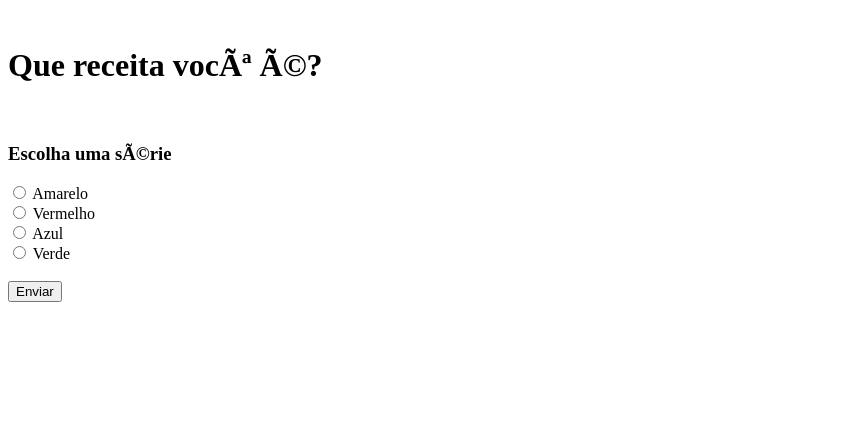
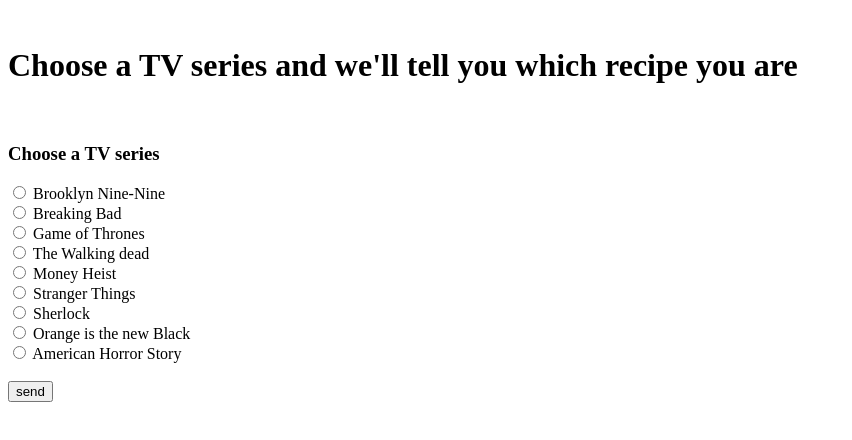
Before and after one commit to juliavpaiva/CompDistribuidaP1, a website: page Form/src/public/form.html in a window 1280 px wide. Shown: the whole page, without its empty margins (0-852 px from the left). Drawn offline with Linux system fonts and the light colour scheme.

Commit message:
updating form

```diff
--- a/Form/src/public/form.html
+++ b/Form/src/public/form.html
@@ -2,13 +2,13 @@
 <html lang="pt-br">
     <head>
         <meta charset="utf=8">
-        <title>Filmes</title>
+        <title>Food Quiz</title>
     </head>
     <body>
 
         <div>
             <br>
-                <h1>Que receita você é?</h1>
+                <h1>Choose a TV series and we'll tell you which recipe you are</h1>
             <br>
         </div>
 
@@ -16,32 +16,56 @@
         <div>
             <form action="/foodquiz" name="Form" method="post">
 
-                    <h3>Escolha uma série</h3>
+                    <h3>Choose a TV series</h3>
 
                     <div>
-                        <input type="radio" name="pergunta" id="amarelo" value="Pumpkin" />
-                        <label for="amarelo">Amarelo</label>
+                        <input type="radio" name="pergunta" id="b99" value="Yogurt" />
+                        <label for="b99">Brooklyn Nine-Nine</label>
                     </div>
 
                     <div>
-                        <input type="radio" name="pergunta" id="vermelho" value="Cheese" />
-                        <label for="vermelho">Vermelho</label>
+                        <input type="radio" name="pergunta" id="bb" value="Chicken" />
+                        <label for="bb">Breaking Bad</label>
                     </div>
 
                     <div>
-                        <input type="radio" name="pergunta" id="azul" value="Egg" />
-                        <label for="azul">Azul</label>
+                        <input type="radio" name="pergunta" id="got" value="Meat" />
+                        <label for="got">Game of Thrones</label>
                     </div>
 
                     <div>
-                        <input type="radio" name="pergunta" id="verde" value="Bread" />
-                        <label for="verde">Verde</label>
+                        <input type="radio" name="pergunta"value="Pork" />
+                        <label for="verde">The Walking dead</label>
                     </div>
 
+                    <div>
+                        <input type="radio" name="pergunta" id="mh" value="Shrimp" />
+                        <label for="mh">Money Heist</label>
+                    </div>
+
+                    <div>
+                        <input type="radio" name="pergunta"value="Sugar" />
+                        <label for="verde">Stranger Things</label>
+                    </div>
+
+                    <div>
+                        <input type="radio" name="pergunta" id="sher" value="Coffee" />
+                        <label for="sher">Sherlock</label>
+                    </div>
+
+                    <div>
+                        <input type="radio" name="pergunta" id="otnb" value="Orange" />
+                        <label for="otnb">Orange is the new Black</label>
+                    </div>
+
+                    <div>
+                        <input type="radio" name="pergunta" id="ahs" value="Clam" />
+                        <label for="ahs">American Horror Story</label>
+                    </div>
 
                 <br>
 
-                <input type="submit" value="Enviar" />
+                <input type="submit" value="send" />
             </form>
         </div>
     </body>
```
